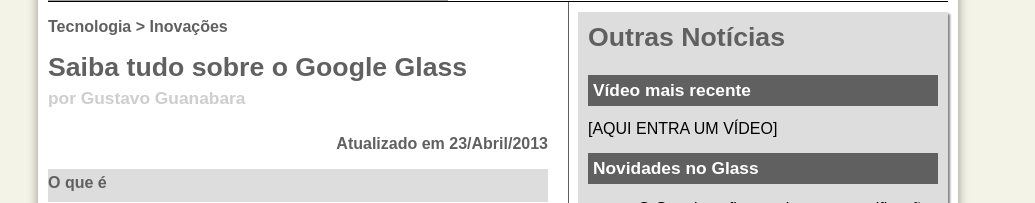
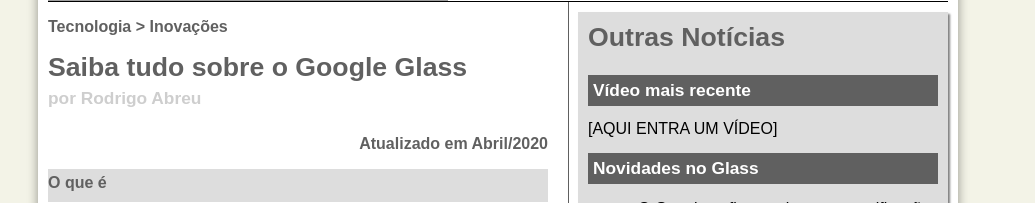
Before and after one commit to RodrigoTAbreu/rodrigotabreu.github.io, a plain HTML site: page index.html in a window 1280 px wide. Shown: the part 174-377 px from the top of the page, without its empty margins (142-1177 px from the left). Drawn offline with Linux system fonts and the light colour scheme; grey boxes are pictures that could not be loaded.

Commit message:
Update index.html

```diff
--- a/index.html
+++ b/index.html
@@ -44,8 +44,8 @@
 	<hgroup>
 		<h3>Tecnologia > Inovações</h3>
 		<h1>Saiba tudo sobre o Google Glass</h1>
-		<h2>por Gustavo Guanabara</h2>
-		<h3 class="direita">Atualizado em 23/Abril/2013</h3>
+		<h2>por Rodrigo Abreu</h2>
+		<h3 class="direita">Atualizado em Abril/2020</h3>
 	</hgroup>
 	</header>
 <h2>O que é</h2>
```
